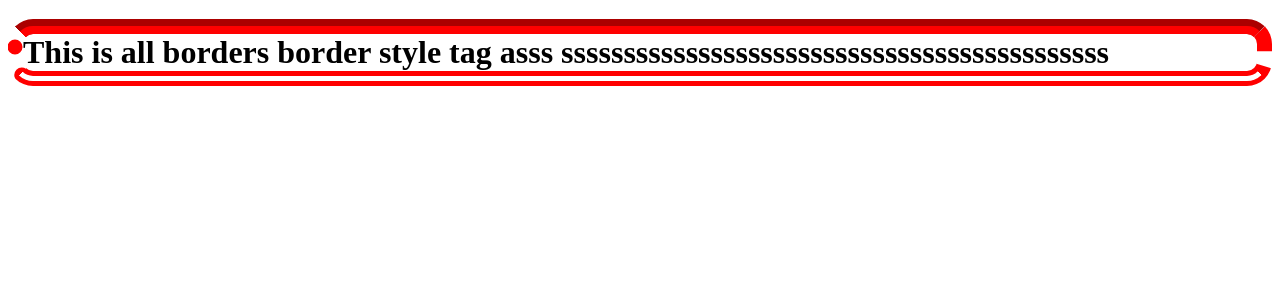
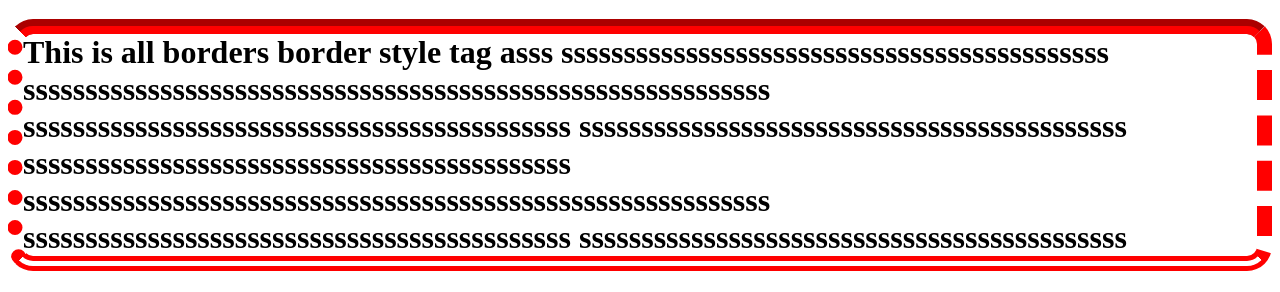
Before and after one commit to GobbarakalluSurendra/Practices-, a website: page cssborders-style.html in a window 1280 px wide. Shown: the part 607-899 px from the top of the page. Before the commit the page ends 800 px from the top, so only its background shows below. Drawn offline with Linux system fonts and the light colour scheme.

Commit message:
Add files via upload

```diff
--- a/cssborders-style.html
+++ b/cssborders-style.html
@@ -32,7 +32,14 @@
 
         <h1 class=border>This is   all borders border style tag asss
             ssssssssssssssssssssssssssssssssssssssssssss
+            ssssssssssssssssssssssssssssssssssssssssssssssssssssssssssss
+            ssssssssssssssssssssssssssssssssssssssssssss
+            ssssssssssssssssssssssssssssssssssssssssssss
 
+            ssssssssssssssssssssssssssssssssssssssssssss
+            ssssssssssssssssssssssssssssssssssssssssssssssssssssssssssss
+            ssssssssssssssssssssssssssssssssssssssssssss
+            ssssssssssssssssssssssssssssssssssssssssssss
 
 
 
```
